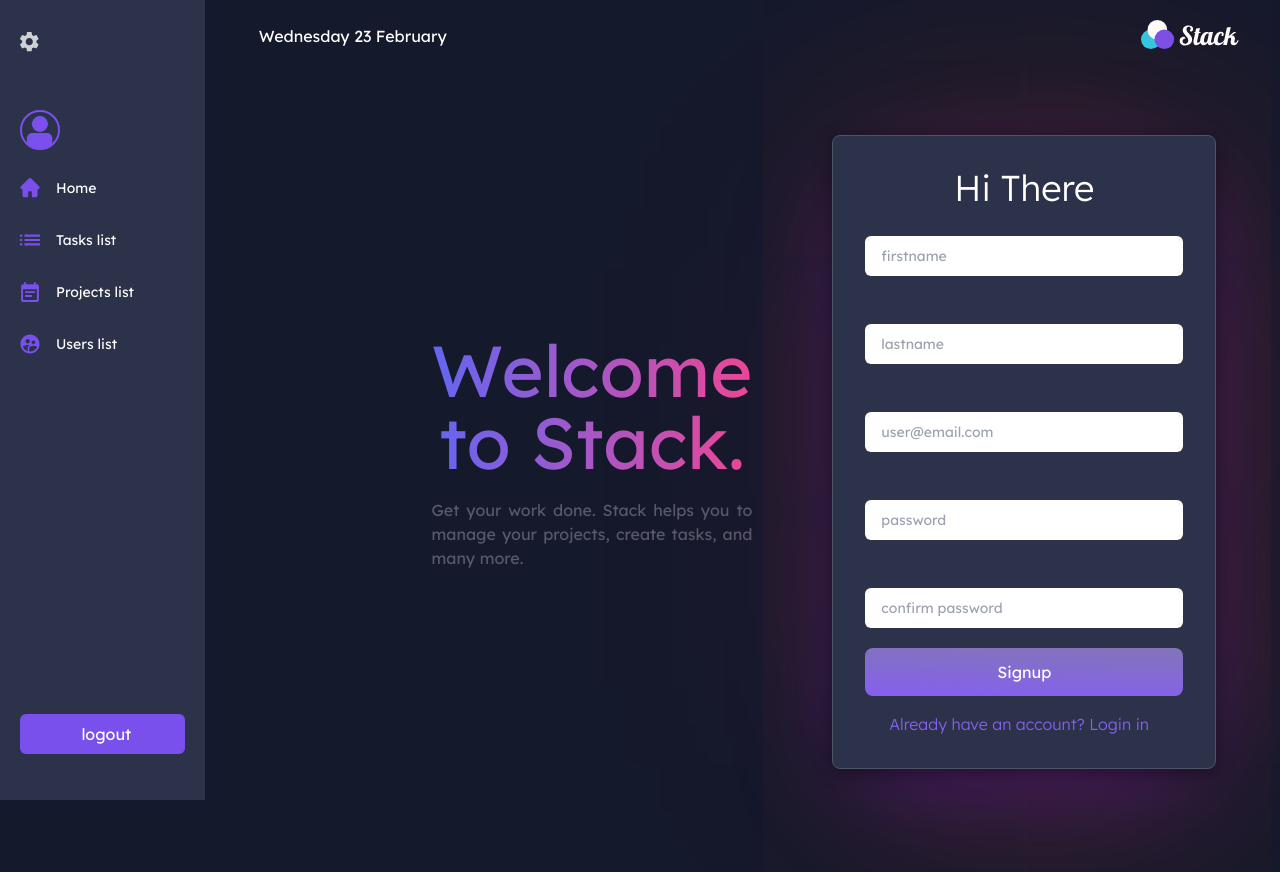
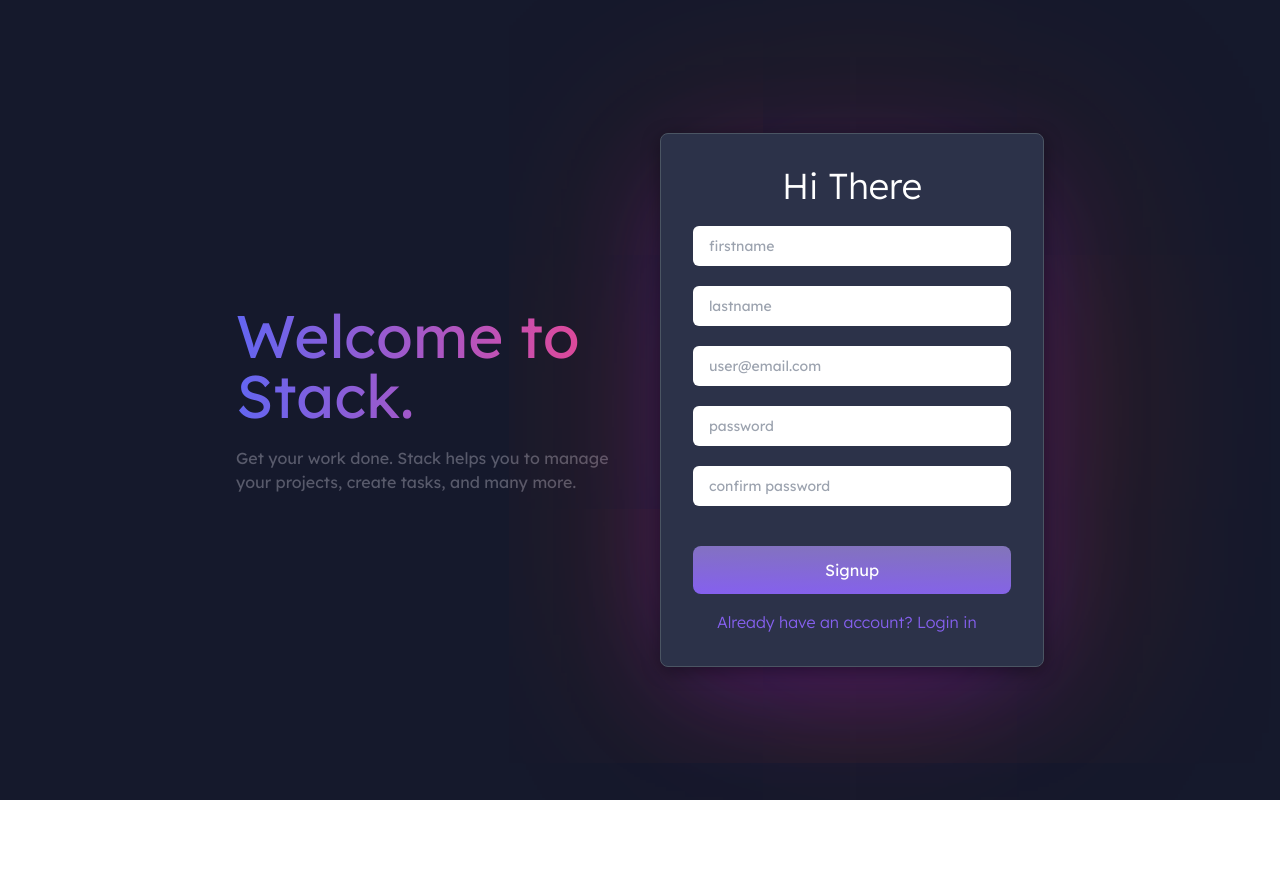
Before and after one commit to WildCodeSchool/2109-wns-remote3-stack-client, a React (Vite) app: page /signup in a window 1280 px wide. After the commit the page ends 800 px from the top, so only its background shows below. Built offline with nearby package versions, Linux system fonts and the light colour scheme; no server answers.

Commit message:
Rm sidebar on login and signUp roads

```diff
--- /dev/null
+++ b/src/components/LogContainer.tsx
@@ -0,0 +1,27 @@
+import React from 'react';
+
+interface IProps {
+  children: JSX.Element;
+}
+
+function LogContainer({ children }: IProps): JSX.Element {
+  return (
+    <div className="flex items-center bg-darkBlue justify-center md:h-screen md:w-screen absolute inset-0 z-50">
+      <div className="flex flex-col items-center lg:flex lg:flex-row md:items-start md:justify-start">
+        <div className="m-auto lg:w-96 lg:mr-10">
+          <div className="lg:text-6xl text-4xl  text-left bg-clip-text text-transparent bg-gradient-to-r from-indigo-500 via-purple-500 to-pink-500 mb-5 drop-shadow-lg">
+            Welcome to Stack.
+          </div>
+          <div className="bg-clip-text mb-10 md:mb-0 hidden lg:flex text-lightGray ">
+            Get your work done. Stack helps you to manage your projects, create
+            tasks, and many more.
+          </div>
+        </div>
+
+        {children}
+      </div>
+    </div>
+  );
+}
+
+export default LogContainer;
--- a/src/components/formInput/LoginInput.tsx
+++ b/src/components/formInput/LoginInput.tsx
@@ -24,14 +24,14 @@ function LoginInput({
   error,
 }: IProps): JSX.Element {
   return (
-    <label htmlFor={id} className="flex w-full mt-5 flex-col text-sm">
+    <label htmlFor={id} className="flex w-full flex-col text-sm">
       {label}
       <input
         id={id}
         type={type}
         placeholder={placeholder}
         {...register(name, { required })}
-        className="p-4 bg-white text-lightPurple mt-2  rounded-md focus:outline-none peer h-10"
+        className="p-4 bg-white text-lightPurple  rounded-md focus:outline-none peer h-10"
       />
       <p className="text-red text-xs">{error}</p>
       {required && (
--- a/src/components/navigation/Sidebar.tsx
+++ b/src/components/navigation/Sidebar.tsx
@@ -19,6 +19,7 @@ function Sidebar({ setIsSidebar, isSideBar }: IProps): JSX.Element {
   const { dispatchLogout } = useUserFromStore();
   const [logoutMutation] = useMutation<Logout>(LOGOUT_MUTATION, {
     onCompleted: () => {
+      dispatchLogout();
       history.push('/login');
     },
   });
@@ -48,9 +49,7 @@ function Sidebar({ setIsSidebar, isSideBar }: IProps): JSX.Element {
         <button
           type="button"
           onClick={() => {
-            logoutMutation({
-              onCompleted: () => dispatchLogout(),
-            });
+            logoutMutation();
           }}
           className="bg-purple items-center  justify-center p-2 w-full  mt-2 lg:mt-10 rounded-md flex"
         >
--- a/src/router.tsx
+++ b/src/router.tsx
@@ -11,13 +11,16 @@ import TaskDetails from '@views/tasks/TaskDetails';
 import Signup from '@views/Signup';
 import ProjectDetails from '@views/projects/ProjectDetails';
 import Login from '@views/Login';
+import { useUserFromStore } from '@store/user.slice';
 
 function Routes(): JSX.Element {
+  const { user } = useUserFromStore();
+
   return (
     <div>
+      {user.logged ? (
+        <div>
           <Route exact path="/" component={HomePage} />
-      <Route path="/login" component={Login} />
-      <Route path="/signup" component={Signup} />
           <Route exact path="/projects" component={ProjectList} />
           <Route exact path="/tasks" component={TaskList} />
           <Route exact path="/users" component={UsersList} />
@@ -27,6 +30,13 @@ function Routes(): JSX.Element {
           <Route path="/project/:id" component={ProjectDetails} />
           <Route path="/task/:id" component={TaskDetails} />
         </div>
+      ) : (
+        <div>
+          <Route path="/login" component={Login} />
+          <Route path="/signup" component={Signup} />
+        </div>
+      )}
+    </div>
   );
 }
 
--- a/src/store/user.slice.ts
+++ b/src/store/user.slice.ts
@@ -8,6 +8,11 @@ export interface UserState {
   lastName?: string;
   email?: string;
   avatar?: string | null;
+  logged?: boolean;
+}
+
+interface UserStateWithLogged extends UserState {
+  logged: boolean;
 }
 
 // TODO: improve dispatch types
@@ -26,7 +31,8 @@ interface ReturnUseUserFromStore {
   };
 }
 
-const initialState: UserState = {
+const initialState: UserStateWithLogged = {
+  logged: false,
   id: undefined,
   firstName: undefined,
   lastName: undefined,
@@ -40,6 +46,7 @@ export const userSlice = createSlice({
   reducers: {
     login: (state, action: PayloadAction<UserState>) => ({
       ...action.payload,
+      logged: true,
     }),
     logout: () => initialState,
     update: (state, action: PayloadAction<UserState>) => ({
--- a/src/views/Login.tsx
+++ b/src/views/Login.tsx
@@ -7,6 +7,7 @@ import { useMutation } from '@apollo/client';
 import { LOGIN_MUTATION } from '@api/mutation/login';
 import LoginInput from '@components/formInput/LoginInput';
 import { useUserFromStore } from '@store/user.slice';
+import LogContainer from '@components/LogContainer';
 
 function LogIn(): JSX.Element {
   const history = useHistory();
@@ -33,23 +34,10 @@ function LogIn(): JSX.Element {
   };
 
   return (
-    <div className="flex items-center justify-center h-screen w-full">
-      <div className="md:flex gap-20 w-10/12 lg:w-7/12">
-        <div className="m-auto">
-          <div className="sm:text-7xl text-4xl text-center bg-clip-text text-transparent bg-gradient-to-r from-indigo-500 via-purple-500 to-pink-500 mb-5 drop-shadow-lg">
-            Welcome to Stack.
-          </div>
-          <div className="text-justify bg-clip-text hidden md:flex text-lightGray ">
-            Get your work done. Stack helps you to manage your projects, create
-            tasks, and many more.
-          </div>
-        </div>
-        {/* <div className="absolute z-0 right-2 hidden lg:flex">
-          <img src={UserCard} alt="userCard" />
-        </div> */}
-        <div className="justify-center z-10">
-          <div className="m-auto lg:m-0 block p-8 rounded-lg bg-darkGray w-96 shadow-purple border border-gray-600">
-            <div className="text-center text-4xl font-extralight drop-shadow-md">
+    <LogContainer>
+      <div className="justify-center mx-8">
+        <div className="m-auto lg:m-0 block p-8 rounded-lg bg-darkGray shadow-purple border border-gray-600">
+          <div className="text-center text-4xl mb-5 font-extralight drop-shadow-md">
             Hi There
           </div>
           <form onSubmit={handleSubmit(onSubmit)}>
@@ -75,7 +63,7 @@ function LogIn(): JSX.Element {
             />
             <button
               type="submit"
-                className="rounded-lg w-full text-slate-800 px-5 py-3"
+              className="rounded-lg w-full mt-5 text-slate-800 px-5 py-3"
               style={{
                 background:
                   'linear-gradient(181.76deg, rgba(255, 255, 255, 0.4) -72.83%, #8560EE 98.51%)',
@@ -94,8 +82,7 @@ function LogIn(): JSX.Element {
           </form>
         </div>
       </div>
-      </div>
-    </div>
+    </LogContainer>
   );
 }
 
--- a/src/views/Signup.tsx
+++ b/src/views/Signup.tsx
@@ -7,6 +7,7 @@ import { useMutation } from '@apollo/client';
 import { SIGNUP_MUTATION } from '@api/mutation/signup';
 import LoginInput from '@components/formInput/LoginInput';
 import { useUserFromStore } from '@store/user.slice';
+import LogContainer from '@components/LogContainer';
 
 function SignUp(): JSX.Element {
   const history = useHistory();
@@ -39,25 +40,10 @@ function SignUp(): JSX.Element {
   }
 
   return (
-    <div className="flex items-center justify-center h-screen w-full">
-      <div className="md:flex gap-20 w-10/12 lg:w-7/12">
-        <div className="m-auto">
-          <div className="sm:text-7xl text-4xl text-center group-hover:text-center bg-clip-text text-transparent bg-gradient-to-r from-indigo-500 via-purple-500 to-pink-500 mb-5 drop-shadow-lg">
-            Welcome to Stack.
-          </div>
-          <div className="text-justify bg-clip-text hidden md:flex text-lightGray ">
-            Get your work done. Stack helps you to manage your projects, create
-            tasks, and many more.
-          </div>
-        </div>
-        {/*
-        // usercard - image behind form, optionnal. Prefer without but it's there.
-        <div className="absolute z-0 right-2 hidden lg:flex">
-          <img src={UserCard} alt="userCard" />
-        </div> */}
+    <LogContainer>
       <div className="justify-center z-10">
         <div className="m-auto lg:m-0 block p-8 rounded-lg bg-darkGray w-96 shadow-purple border border-gray-600">
-            <div className="text-center text-4xl font-extralight drop-shadow-md">
+          <div className="text-center text-4xl mb-5 font-extralight drop-shadow-md">
             Hi There
           </div>
           <form onSubmit={handleSubmit(onSubmit)}>
@@ -113,7 +99,7 @@ function SignUp(): JSX.Element {
             />
             <button
               type="submit"
-                className="rounded-lg w-full text-slate-800 px-5 py-3"
+              className="rounded-lg w-full text-slate-800 px-5 mt-5 py-3"
               style={{
                 background:
                   'linear-gradient(181.76deg, rgba(255, 255, 255, 0.4) -72.83%, #8560EE 98.51%)',
@@ -132,8 +118,7 @@ function SignUp(): JSX.Element {
           </form>
         </div>
       </div>
-      </div>
-    </div>
+    </LogContainer>
   );
 }
 
--- a/tailwind.config.js
+++ b/tailwind.config.js
@@ -11,7 +11,7 @@ module.exports = {
         darkBlue: '#15192C',
         darkGray: '#2C3249',
         lightGray: '#585A6B',
-        purple: '#7950EC',
+        purple: '#8790E0',
         lightPurple: '#8790E0',
         lightBlue: '#32C9E5',
       },
```
Also changed, not shown: src/assets/images/usercard.png (renamed from src/assets/User_card.png). Lines whose indentation alone changed are shown as unchanged.
